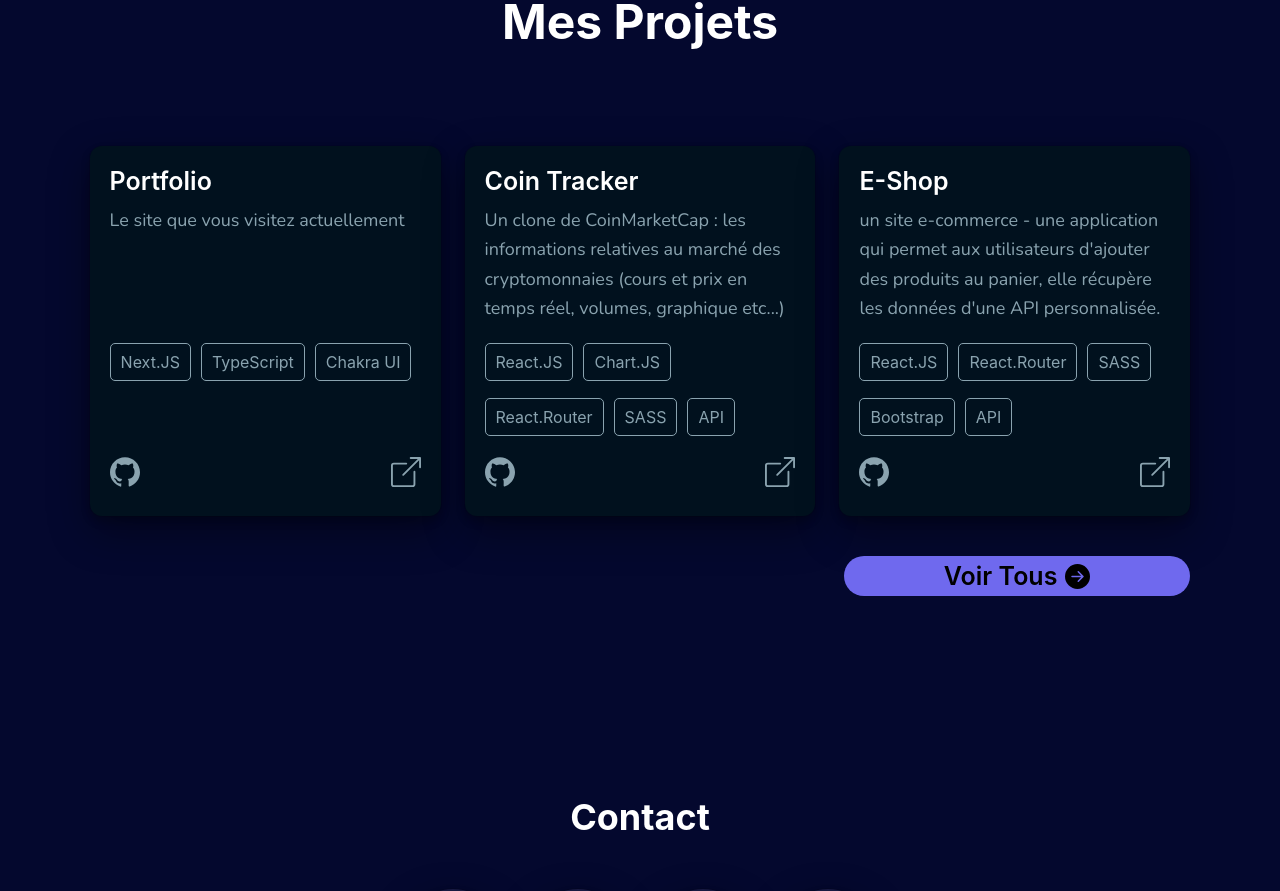
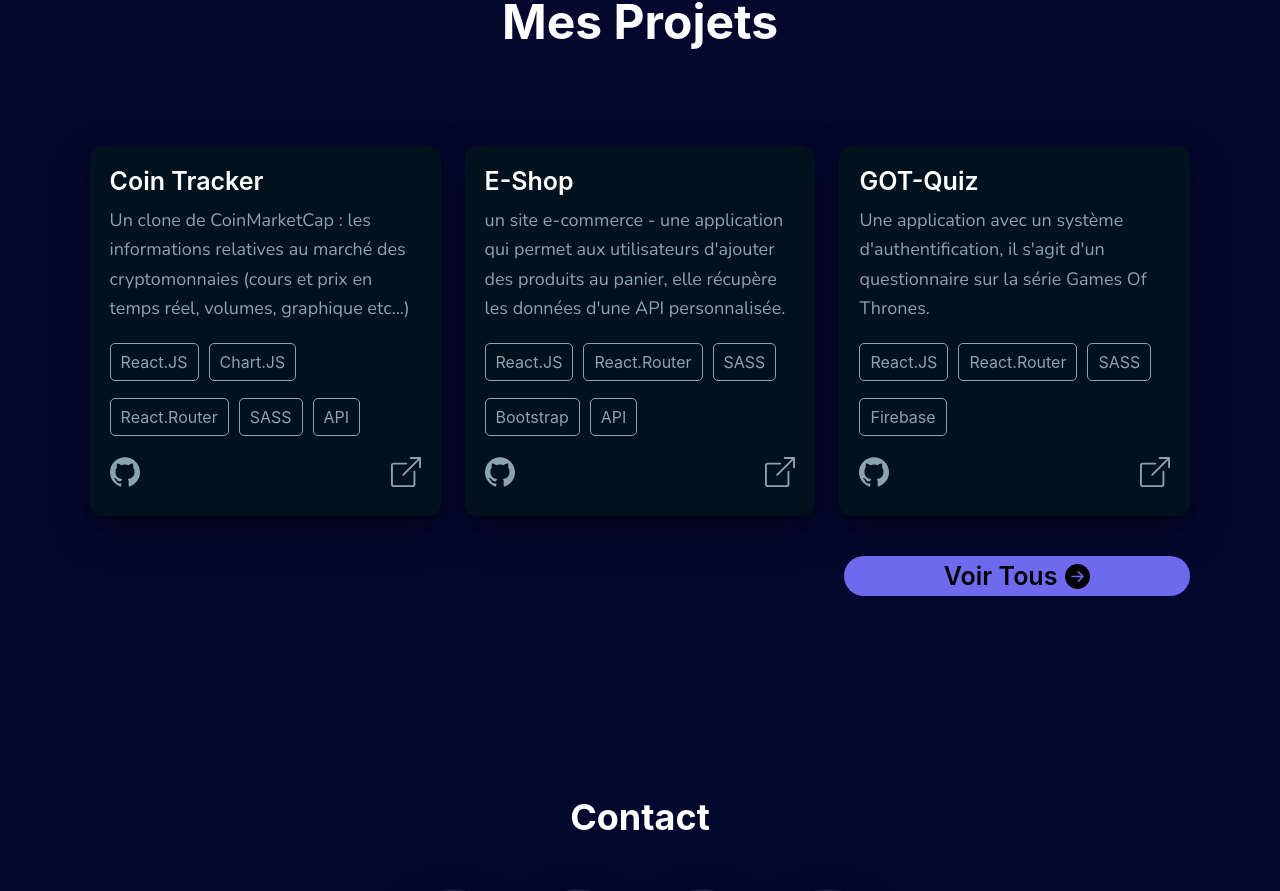
Before and after one commit to Kds-JS/my-portfolio, a Next.js app: page / in a window 1280 px wide. Shown: the part 2351-3242 px from the top of the page. Built offline with nearby package versions, Linux system fonts and the light colour scheme.

Commit message:
update project section

```diff
--- a/Components/Project/Project.tsx
+++ b/Components/Project/Project.tsx
@@ -31,65 +31,6 @@ const Project = () => {
             { project.length != 0 &&
 
             <>
-
-            <motion.div
-            initial={{ opacity: 0, y: 20}}
-            whileInView={{ opacity: 1, y:0}}
-            transition={{
-                duration: 0.5,
-                delay: 0
-            }}
-            >
-
-            <Box h={{base: "400px", lg:"370px"}} bg="secondary.900" p="20px" boxShadow="dark-lg" borderRadius="xl">
-
-                <Heading color="white" fontSize="25px" fontWeight="semibold" mb="10px">{project[0].name}</Heading>
-
-
-
-                <Text fontSize="18px"  h="40%">
-                {project[0].description}
-                </Text>
-
-                <Flex wrap="wrap" gap="10px" h="30%" mt={{base:"15px", lg:"5px"}}>
-
-                    {project[0].skill.map((skill:string,index:number) => (
-
-                    <Box h="max-content" py="5px" px="10px" border="1px" borderRadius="5px" color="primary.800" key={index}>
-                        {skill}
-                    </Box>
-
-                    ))}
-
-                </Flex>
-
-                <Flex justify="space-between" mt="15px">
-                <Link
-                    target="_blank"
-                    fontSize="30px"
-                    _hover={{
-                        textDecoration:"none",
-                        color:'white'
-                    }}
-                    href={project[0].github}>
-                        <SiGithub/>
-                    </Link>
-
-                    <Link
-                    target="_blank"
-                    fontSize="30px"
-                    _hover={{
-                        textDecoration:"none",
-                        color:'white'
-                    }}
-                    href={project[0].live}>
-                        <BsBoxArrowUpRight/>
-                    </Link>
-
-                </Flex>
-            </Box>
-
-            </motion.div>
 
             <motion.div
             initial={{ opacity: 0, y: 20}}
@@ -206,6 +147,65 @@ const Project = () => {
 
             </motion.div>
 
+            <motion.div
+            initial={{ opacity: 0, y: 20}}
+            whileInView={{ opacity: 1, y:0}}
+            transition={{
+                duration: 0.5,
+                delay: 0
+            }}
+            >
+
+            <Box h={{base: "400px", lg:"370px"}} bg="secondary.900" p="20px" boxShadow="dark-lg" borderRadius="xl">
+
+                <Heading color="white" fontSize="25px" fontWeight="semibold" mb="10px">{project[3].name}</Heading>
+
+
+
+                <Text fontSize="18px"  h="40%">
+                {project[3].description}
+                </Text>
+
+                <Flex wrap="wrap" gap="10px" h="30%" mt={{base:"15px", lg:"5px"}}>
+
+                    {project[3].skill.map((skill:string,index:number) => (
+
+                    <Box h="max-content" py="5px" px="10px" border="1px" borderRadius="5px" color="primary.800" key={index}>
+                        {skill}
+                    </Box>
+
+                    ))}
+
+                </Flex>
+
+                <Flex justify="space-between" mt="15px">
+                <Link
+                    target="_blank"
+                    fontSize="30px"
+                    _hover={{
+                        textDecoration:"none",
+                        color:'white'
+                    }}
+                    href={project[3].github}>
+                        <SiGithub/>
+                    </Link>
+
+                    <Link
+                    target="_blank"
+                    fontSize="30px"
+                    _hover={{
+                        textDecoration:"none",
+                        color:'white'
+                    }}
+                    href={project[3].live}>
+                        <BsBoxArrowUpRight/>
+                    </Link>
+
+                </Flex>
+            </Box>
+
+            </motion.div>
+
             </>
 
             }
--- a/data/data.tsx
+++ b/data/data.tsx
@@ -5,7 +5,7 @@ export const data = {
             description: "Le site que vous visitez actuellement",
             skill: ["Next.JS", "TypeScript"," Chakra UI"],
             github: "https://github.com/Kds-JS/my-portfolio",
-            live: "https://kdssalifou.vercel.app/"
+            live: "https://koudous-salifou.com/"
         },
 
         {
--- a/package.json
+++ b/package.json
@@ -4,7 +4,7 @@
   "private": true,
   "scripts": {
     "dev": "next dev",
-    "build": "next build",
+    "build": "next build && next export",
     "start": "next start",
     "lint": "next lint"
   },
```
